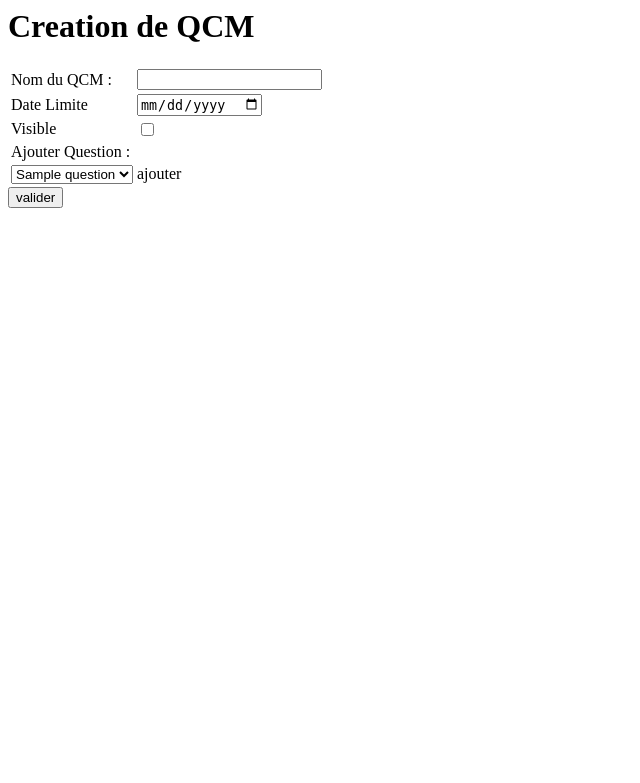
After one commit to vincrante/qcmSite, a PHP site: page /creerQcm.php in a window 1280 px wide. The commit adds this page. Shown: the top 783 px of the page, without its empty margins (0-640 px from the left). Run offline with PHP 8.4, Linux system fonts and the light colour scheme; tables that the repository leaves empty hold one stand-in row (values such as "Sample post"); some libraries are stand-ins or nearby versions.

Commit message:
ajout QCM

```diff
--- /dev/null
+++ b/creerQcm.js
@@ -0,0 +1,19 @@
+/**
+ * Created by Vincent on 05/02/2017.
+ */
+var index = 1;
+var size = $("option").length;
+$(document).ready(function(){
+
+    $("#ajouter").click(function () {
+        var large ='<tr><td>Question'+index+' :</td><td>'+$("option:selected").text()+'</td><input type="hidden" name="idQuest'+index+'" value="'+$("option:selected").val()+'"></tr>'
+        if(index <= size){
+            $("#question").append(large),
+                index++,
+                console.log(index),
+                $("#index").val(index-1),
+                console.log($("option:selected").val()+" index "+ index+ " size" +size);
+                $("option:selected").remove();
+        }
+    });
+});
--- /dev/null
+++ b/creerQcm.php
@@ -0,0 +1,77 @@
+<?php
+include('PDO.php');
+if (isset($_POST['creerQcm']) && $_POST['creerQcm'] == 'valider' )
+{
+    $check = 0;
+    if(isset($_POST["visible"])){
+        $check = 1;
+    }
+    //'.$_SESSION['id'].'
+    echo 'INSERT INTO qcm (idcrea,dateFin,dateCrea,visible,nom)
+                              VALUES ("4","'.$_POST['dateF'].'","'.date("Y-m-d").'","'.$check.'","'.$_POST['nom'].'")';
+    echo "<br/>";
+    $data = $monPDO->prepare('INSERT INTO qcm (idcrea,dateFin,dateCrea,visible,nom)
+                              VALUES ("4","'.$_POST['dateF'].'","'.date("Y-m-d").'","'.$check.'","'.$_POST['nom'].'")');
+    $data->execute();
+    $lastQcm = $monPDO->lastInsertId();
+    $index = $_POST['index'];
+    $qcm = 'INSERT INTO assoqcmquest (idQcm,idQuestion)VALUES ';
+    for ($i = 1; $i < $index ; $i++){
+
+        $qcm = $qcm.'("'.$lastQcm.'","'.$_POST['idQuest'.$i].'"),';
+    }
+    $qcm = $qcm.'("'.$lastQcm.'","'.$_POST['idQuest'.$index].'")';
+    echo $qcm;
+    $dataQCM = $monPDO->prepare($qcm);
+    $dataQCM->execute();
+}else{
+
+
+}
+
+?>
+<html>
+    <head>
+        <title>QCM</title>
+        <script src="https://ajax.googleapis.com/ajax/libs/jquery/3.1.0/jquery.min.js"></script>
+    </head>
+    <body>
+        <h1> Creation de QCM</h1>
+        <form action="creerQcm.php" method="post">
+            <table>
+                <tr>
+                    <td>Nom du QCM :</td><td> <input type="text" name="nom"/></td>
+                </tr>
+                <tr>
+                    <td>Date Limite</td><td> <input type="date" name="dateF" min="<?php echo date("Y-m-d")?>"/></td>
+                </tr>
+                <tr>
+                    <td>Visible</td><td> <input type="checkbox" name="visible"/></td>
+                </tr>
+                <tr>
+                    <td>Ajouter Question :
+                </tr>
+                <tr><td>
+                    <select id="choix">
+                        <?php
+                            $resQues = $monPDO->prepare('SELECT * FROM question');
+                            $resQues->execute();
+                            $index=0;
+                            while($data = $resQues->fetch()) {
+                                echo "<option value='".$data[0]."'>".$data[1]."</option>\n";
+                            }
+                        ?>
+                    </select></td>
+                    <td id="ajouter"> ajouter</td>
+                </tr>
+
+            </table>
+            <table id="question">
+
+            </table>
+            <input type="hidden" id="index" name="index" value="0">
+            <input type="submit" name="creerQcm" value="valider">
+        </form>
+    </body>
+    <script src="creerQcm.js"></script>
+</html>
--- a/question.php
+++ b/question.php
@@ -25,7 +25,6 @@ if (isset($_POST['insertQuestion']) && $_POST['insertQuestion'] == 'valider')
     }
 
     $reponse = $reponse.'("'.$lastQuest.'","'.$_POST['reponse'.$index].'","'.$bool.'","'.$_POST['feedback'.$index].'")';
-    echo $reponse;
     $dataReponse = $monPDO->prepare($reponse);
     $dataReponse->execute();
 
```
Also changed, not shown: pageProf.php (+4 -10 lines).
